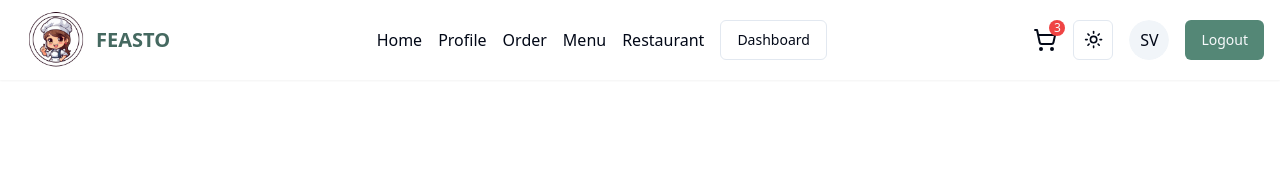
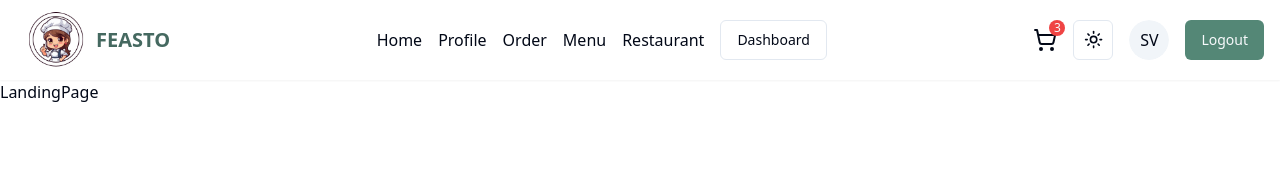
Before and after one commit to Vermasaiyam/Feasto, a React (Vite) app in the folder frontend/: page / in a window 1280 px wide. Shown: the top 170 px of the page. Built offline with nearby package versions, Linux system fonts and the light colour scheme.

Commit message:
landing page start

```diff
--- a/frontend/src/MainLayout.tsx
+++ b/frontend/src/MainLayout.tsx
@@ -1,11 +1,12 @@
+import LandingPage from "./components/LandingPage"
 import Navbar from "./components/Navbar"
 
 
 const MainLayout = () => {
   return (
     <div>
-      {/* MainLayout */}
       <Navbar/>
+      <LandingPage/>
     </div>
   )
 }
--- /dev/null
+++ b/frontend/src/components/LandingPage.tsx
@@ -0,0 +1,8 @@
+
+const LandingPage = () => {
+  return (
+    <div>LandingPage</div>
+  )
+}
+
+export default LandingPage
```
